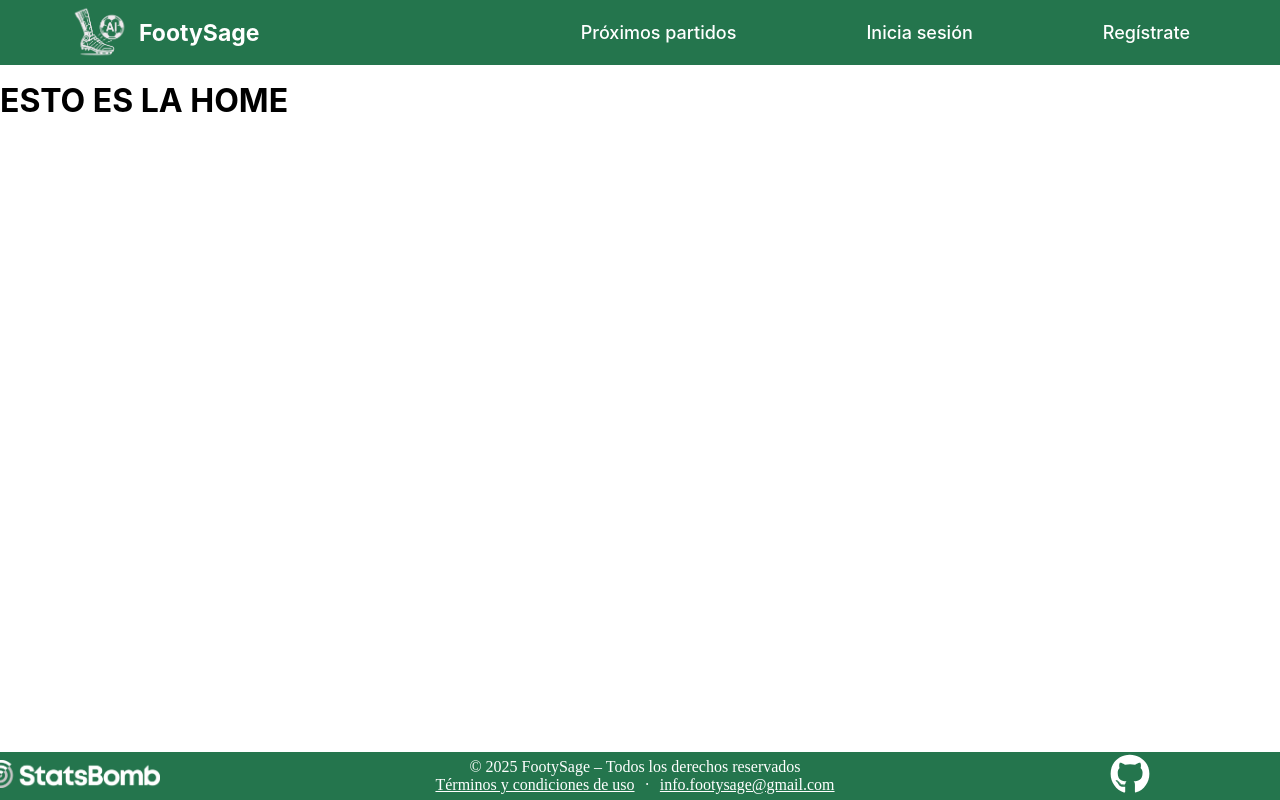
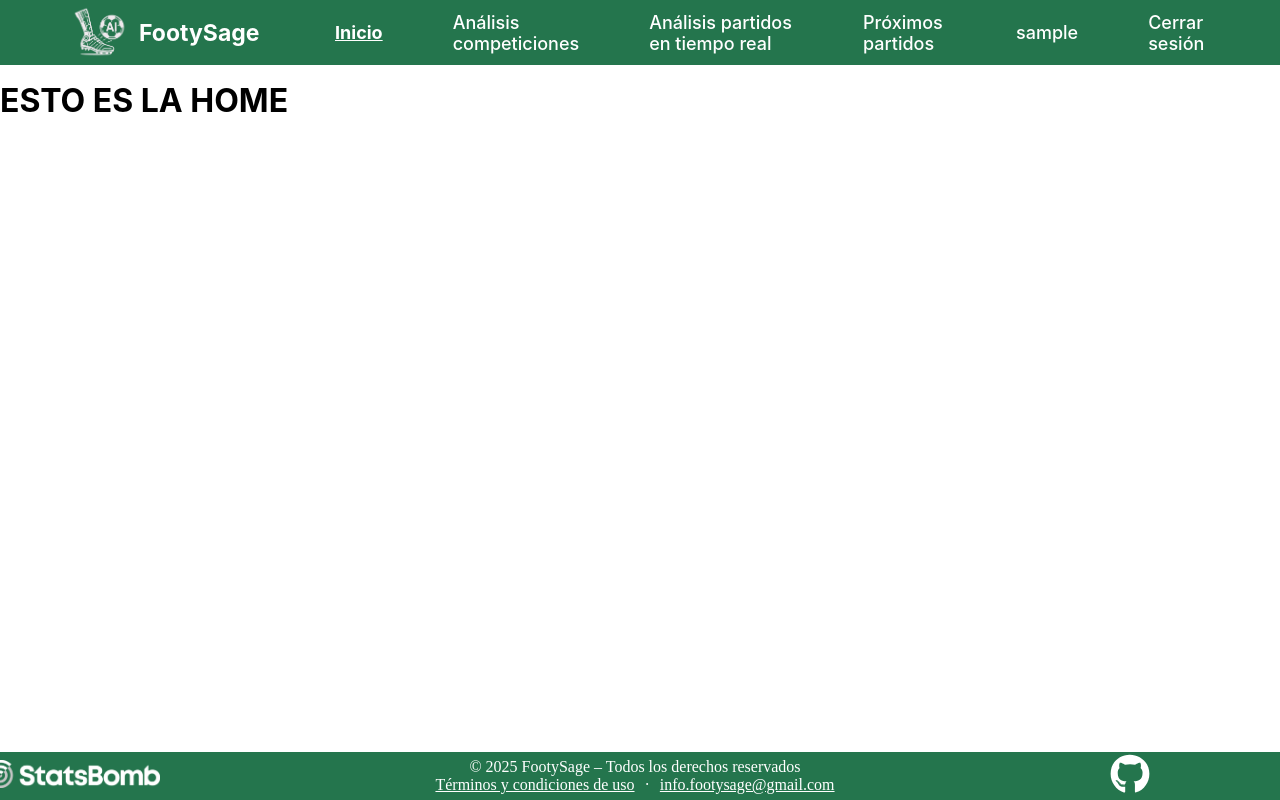
Before and after one commit to Jaime-Linares/FootySage, a React (Create React App) app in the folder frontend/: page /home in a window 1280 px wide. Built offline with nearby package versions, Linux system fonts and the light colour scheme; sample sign-in values are in the browser's storage.

Commit message:
feat: implement complete authentication system with context, route protection and dynamic navbar

```diff
--- a/frontend/src/App.jsx
+++ b/frontend/src/App.jsx
@@ -1,10 +1,13 @@
 import React from 'react';
 import { BrowserRouter as Router, Routes, Route } from 'react-router-dom';
+import { AuthProvider } from './context/AuthContext';
+import PrivateRoute from './components/PrivateRoute';
+import GuestRoute from './components/GuestRoute';
+import Navbar from './components/Navbar';
 import Footer from './components/Footer';
-import Check from './views/Check/Check';
 import LandingPage from './views/LandingPage/LandingPage';
 import Home from './views/Home/Home';
-import Navbar from './components/Navbar';
+import Check from './views/Check/Check';
 import Login from './views/User/Login/Login';
 import Register from './views/User/Register/Register';
 import SendMailRecoverPassword from './views/User/RecoverPassword/SendMailRecoverPassword';
@@ -12,24 +15,29 @@ import SendMailRecoverPassword from './views/User/RecoverPassword/SendMailRecove
 
 const App = () => {
   return (
+    <AuthProvider>
       <Router>
         <div style={{ minHeight: '100vh', display: 'flex', flexDirection: 'column' }}>
-        <Navbar isLoggedIn={false} username="jaime196" />
+          <Navbar />
+
           <div style={{ flex: 1, paddingTop: '60px' }}>
             <Routes>
               <Route path="/" element={<LandingPage />} />
-            <Route path="/home" element={<Home />} />
-            <Route path="/check" element={<Check />} />
-            <Route path="/login" element={<Login />} />
-            <Route path="/register" element={<Register />} />
-            <Route path="/recover_password" element={<SendMailRecoverPassword />} />
+              {/* Solo si estás logueado */}
+              <Route path="/home" element={<PrivateRoute><Home /></PrivateRoute>} />
+              <Route path="/check" element={<PrivateRoute><Check /></PrivateRoute>} />
+              {/* Solo si NO estás logueado */}
+              <Route path="/login" element={<GuestRoute><Login /></GuestRoute>} />
+              <Route path="/register" element={<GuestRoute><Register /></GuestRoute>} />
+              <Route path="/recover_password" element={<GuestRoute><SendMailRecoverPassword /></GuestRoute>} />
             </Routes>
           </div>
+
           <Footer />
         </div>
       </Router>
+    </AuthProvider>
   );
 };
 
-
 export default App;
--- /dev/null
+++ b/frontend/src/components/GuestRoute.jsx
@@ -0,0 +1,12 @@
+import React from 'react';
+import { Navigate } from 'react-router-dom';
+import { useAuth } from '../context/AuthContext';
+
+
+const GuestRoute = ({ children }) => {
+  const { isLoggedIn } = useAuth();
+  return !isLoggedIn ? children : <Navigate to="/home" replace />;
+};
+
+
+export default GuestRoute;
--- a/frontend/src/components/NavItem.jsx
+++ b/frontend/src/components/NavItem.jsx
@@ -2,7 +2,7 @@ import React, { useState } from 'react';
 import { Link } from 'react-router-dom';
 
 
-const NavItem = ({ to, children, active = false }) => {
+const NavItem = ({ to, children, active = false, onClick }) => {
   const [isHovered, setIsHovered] = useState(false);
 
   const baseStyle = {
@@ -13,6 +13,7 @@ const NavItem = ({ to, children, active = false }) => {
     textDecorationLine: active ? 'underline' : isHovered ? 'underline' : 'none',
     transform: isHovered ? 'scale(1.05)' : 'scale(1)',
     transition: 'all 0.2s ease-in-out',
+    cursor: 'pointer',
   };
 
   return (
@@ -21,6 +22,7 @@ const NavItem = ({ to, children, active = false }) => {
       style={baseStyle}
       onMouseEnter={() => setIsHovered(true)}
       onMouseLeave={() => setIsHovered(false)}
+      onClick={onClick}
     >
       {children}
     </Link>
--- a/frontend/src/components/Navbar.jsx
+++ b/frontend/src/components/Navbar.jsx
@@ -1,12 +1,13 @@
 import React, { useState } from 'react';
 import { Link } from 'react-router-dom';
-import PropTypes from 'prop-types';
 import Logo from './Logo';
 import NavItem from './NavItem';
+import { useAuth } from '../context/AuthContext';
 
 
-const Navbar = ({ isLoggedIn = false, username = '' }) => {
+const Navbar = () => {
   const [isHovered, setIsHovered] = useState(false);
+  const { isLoggedIn, user, logout } = useAuth();
 
   const navStyle = {
     position: 'fixed',
@@ -22,7 +23,7 @@ const Navbar = ({ isLoggedIn = false, username = '' }) => {
     display: 'flex',
     alignItems: 'center',
     justifyContent: 'space-between',
-    maxHeight: '45px'
+    maxHeight: '45px',
   };
 
   const leftStyle = {
@@ -51,7 +52,8 @@ const Navbar = ({ isLoggedIn = false, username = '' }) => {
 
   return (
     <div style={navStyle}>
-      <Link to="/"
+      <Link
+        to="/"
         style={leftStyle}
         onMouseEnter={() => setIsHovered(true)}
         onMouseLeave={() => setIsHovered(false)}
@@ -68,7 +70,8 @@ const Navbar = ({ isLoggedIn = false, username = '' }) => {
               <NavItem to="/check">Análisis competiciones</NavItem>
               <NavItem to="/check">Análisis partidos en tiempo real</NavItem>
               <NavItem to="/check">Próximos partidos</NavItem>
-              <NavItem to="/check">{username}</NavItem>
+              <NavItem to="/check">{user?.username}</NavItem>
+              <NavItem to="#" onClick={(e) => { e.preventDefault(); logout(); }}>Cerrar sesión</NavItem>
             </>
           ) : (
             <>
@@ -83,10 +86,5 @@ const Navbar = ({ isLoggedIn = false, username = '' }) => {
   );
 };
 
-Navbar.propTypes = {
-  isLoggedIn: PropTypes.bool,
-  username: PropTypes.string,
-};
-
 
 export default Navbar;
--- /dev/null
+++ b/frontend/src/components/PrivateRoute.jsx
@@ -0,0 +1,12 @@
+import React from 'react';
+import { Navigate } from 'react-router-dom';
+import { useAuth } from '../context/AuthContext';
+
+
+const PrivateRoute = ({ children }) => {
+  const { isLoggedIn } = useAuth();
+  return isLoggedIn ? children : <Navigate to="/login" replace />;
+};
+
+
+export default PrivateRoute;
--- /dev/null
+++ b/frontend/src/context/AuthContext.jsx
@@ -0,0 +1,65 @@
+import React, { createContext, useContext, useState, useEffect } from 'react';
+import { jwtDecode } from 'jwt-decode';
+
+
+const AuthContext = createContext();
+
+export const AuthProvider = ({ children }) => {
+    const [accessToken, setAccessToken] = useState(localStorage.getItem('accessToken'));
+    const [refreshToken, setRefreshToken] = useState(localStorage.getItem('refreshToken'));
+    const [user, setUser] = useState(() => {
+        try {
+            return accessToken ? jwtDecode(accessToken) : null;
+        } catch {
+            return null;
+        }
+    });
+
+    const login = ({ access, refresh }) => {
+        localStorage.setItem('accessToken', access);
+        localStorage.setItem('refreshToken', refresh);
+        setAccessToken(access);
+        setRefreshToken(refresh);
+        setUser(jwtDecode(access));
+    };
+
+    const logout = () => {
+        localStorage.clear();
+        setAccessToken(null);
+        setRefreshToken(null);
+        setUser(null);
+        window.location.href = '/login';
+    };
+
+    const isLoggedIn = !!accessToken && user !== null;
+
+    useEffect(() => {
+        if (!accessToken) return;
+
+        try {
+            const { exp } = jwtDecode(accessToken);
+            const expiresIn = exp * 1000 - Date.now();
+
+            if (expiresIn <= 0) {
+                logout();
+            } else {
+                const timeout = setTimeout(() => {
+                    logout();
+                }, expiresIn);
+
+                return () => clearTimeout(timeout);
+            }
+        } catch {
+            logout();
+        }
+    }, [accessToken]);
+
+    return (
+        <AuthContext.Provider value={{ accessToken, refreshToken, user, isLoggedIn, login, logout }}>
+            {children}
+        </AuthContext.Provider>
+    );
+};
+
+
+export const useAuth = () => useContext(AuthContext);
```
Lines whose indentation alone changed are shown as unchanged.
